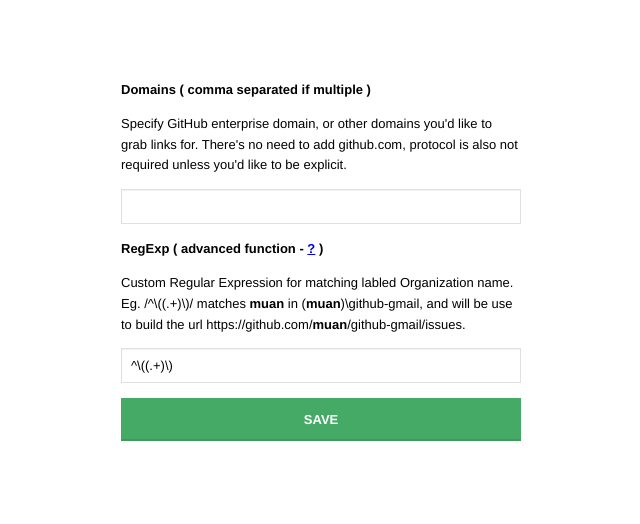
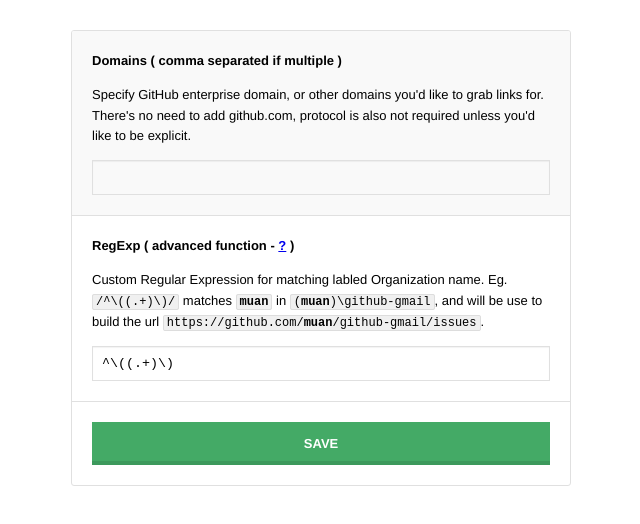
Before and after one commit to muan/github-gmail, a browser extension: page src/options/index.html in a window 1280 px wide. Shown: the whole page, without its empty margins (319-959 px from the left). Drawn offline with Linux system fonts and the light colour scheme.

Commit message:
Some style changes

```diff
--- a/src/options/options.css
+++ b/src/options/options.css
@@ -1,18 +1,42 @@
-body {
+body, button {
   background-color: #fff;
+  font-family: 'Helvetica Neue', Helvetica, sans-serif;
+  font-size: 13px;
+  line-height: 1.6;
 }
 
 body, * {
-  font-family: 'Helvetica Neue', Helvetica, sans-serif;
-  font-size: 13px;
-  line-height: 1.6;
   box-sizing: border-box;
 }
 
 .wrapper {
   width: 500px;
-  padding: 50px;
   margin: 30px auto;
+  border-radius: 3px;
+  padding: 0 20px;
+  overflow: hidden;
+  border: 1px solid #e0e0e0;
+}
+
+.option {
+  margin: 0 -20px 0;
+  padding: 20px;
+  background-color: #f9f9f9;
+  transition: all 0.6s;
+}
+
+.option:last-child {
+  border-bottom: 1px solid #e0e0e0;
+  margin-bottom: 20px;
+}
+
+.option:nth-child(even) {
+  border-top: 1px solid #e0e0e0;
+  background-color: #fff;
+}
+
+input[type]:focus {
+  background-color: #fff;
 }
 
 input[type] {
@@ -21,7 +45,7 @@ input[type] {
   box-shadow: inset 0 1px 1px rgba(0, 0, 0, .05);
   padding: 9px;
   margin-top: 5px;
-  margin-bottom: 15px;
+  font-family: monospace;
 }
 
 input[type], button {
@@ -42,9 +66,21 @@ button {
   font-weight: bold;
   cursor: pointer;
   text-transform: uppercase;
-  box-shadow: inset 0 -2px 0 rgba(0, 0, 0, .1);
+  box-shadow: inset 0 -4px 0 rgba(0, 0, 0, .1);
+  transition: all .6s;
+  margin-bottom: 20px;
 }
 
 button:active {
-  box-shadow: inset 0 2px 0 rgba(0, 0, 0, .1);
+  box-shadow: inset 0 4px 0 rgba(0, 0, 0, .1);
 }
+
+code {
+  background-color: #f0f0f0;
+  padding: 0 3px;
+  border: 1px solid #ddd;
+  font-family: monospace;
+  font-size: 12px;
+  white-space: nowrap;
+  border-radius: 2px;
+}
```
